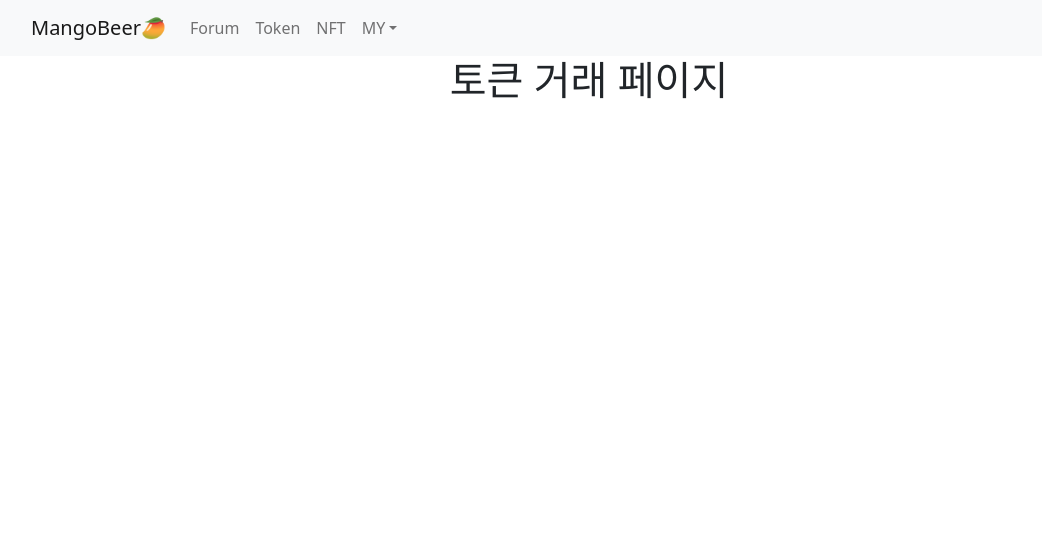
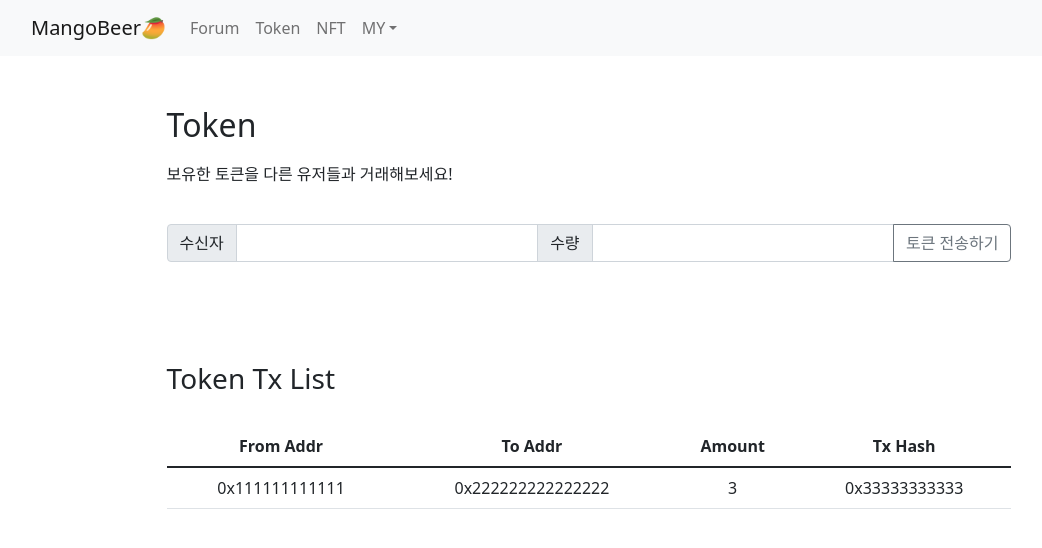
Before and after one commit to codestates/beb-02-MangoBeer, a React (Create React App) app in the folder client/: page /token in a window 1280 px wide. Shown: the top 548 px of the page, without its empty margins (51-1093 px from the left). Built offline with nearby package versions, Linux system fonts and the light colour scheme.

Commit message:
[front][seo] complete token page etc ...

```diff
--- /dev/null
+++ b/client/src/components/txList.js
@@ -0,0 +1,18 @@
+// 트랜잭션 리스트 컴포넌트
+
+function TxList({dataInfo}) {
+
+
+    return (
+
+          <tr>
+            <td>{dataInfo.from}</td>
+            <td>{dataInfo.to}</td>
+            <td>{dataInfo.amount}</td>
+            <td>{dataInfo.txhash}</td>
+          </tr>
+
+    );
+  }
+
+  export default TxList;
--- a/client/src/pages/transferToken.js
+++ b/client/src/pages/transferToken.js
@@ -1,8 +1,88 @@
 // 토큰 거래 페이지
+import {FormControl, InputGroup, Button, Table} from 'react-bootstrap';
+import {useState, useEffect} from 'react';
+import TxList from '../components/txList';
 function TransferToken() {
+
+  const [receiver, setReceiver] = useState('');
+  const [amount, setAmount] = useState('');
+  const [txList, setTxList] = useState([]); // Tx 리스트
+
+
+  useEffect(() => {
+    // Tx list 불러오는 API 호출 ...
+    setTxList([{from: '0x111111111111', to: '0x222222222222222', amount: '3', txhash: '0x33333333333'}])
+  }, [])
+
+  const transferBntHandler = () => {
+    if(window.confirm("토큰을 전송하시겠습니까?")){
+      console.log('토큰 전송 중 ...')
+      // ERC20 토큰 전송 API...
+      setAmount('');
+      setReceiver('');
+    }
+  }
+
     return (
       <div className="TransferToken">
-        <h1>토큰 거래 페이지</h1>
+        <div>
+          <h2 style={{marginTop: "50px", marginLeft: "17%", textAlign: "left"}}>Token</h2>
+          <span style={{marginTop: "10px", marginLeft: "17%", float: "left"}}>보유한 토큰을 다른 유저들과 거래해보세요!</span>
+        </div>
+
+        <div style={{marginTop: "80px", marginLeft: "17%", marginRight: "17%"}}>
+        <InputGroup className="mb-3">
+          <InputGroup.Text>수신자</InputGroup.Text>
+          <FormControl
+            value={receiver}
+            onChange={(e) => {
+              setReceiver(e.target.value);
+              // console.log(receiver);
+            }}
+          />
+          <InputGroup.Text>수량</InputGroup.Text>
+          <FormControl
+            value={amount}
+            onChange={(e)=> {
+              setAmount(e.target.value);
+              // console.log(amount);
+            }}
+          />
+
+          <Button
+            variant="outline-secondary"
+            id="button-addon2"
+            onClick={transferBntHandler}
+          >
+            토큰 전송하기
+          </Button>
+        </InputGroup>
+        </div>
+
+        <div style={{marginTop: "100px", marginLeft: "17%", marginRight: "17%"}}>
+          <h3 style={{textAlign: 'left'}}>Token Tx List</h3>
+
+          <Table style={{marginTop: "30px"}}>
+            <thead>
+              <tr>
+                <th>From Addr</th>
+                <th>To Addr</th>
+                <th>Amount</th>
+                <th>Tx Hash</th>
+              </tr>
+            </thead>
+            <tbody>
+            {
+              txList.length == 0?
+              ''
+              :
+              txList.map((dataInfo) => {
+                return <TxList key={dataInfo.id} dataInfo={dataInfo} />
+              })
+            }
+          </tbody>
+          </Table>
+        </div>
       </div>
     );
   }
```
